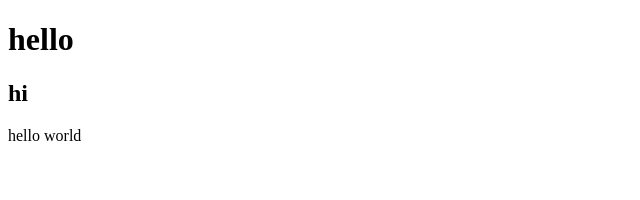
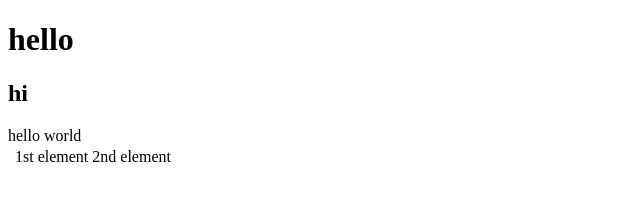
Before and after one commit to abdenour234/index, a plain HTML site: page index.html in a window 1280 px wide. Shown: the whole page, without its empty margins (0-640 px from the left). Drawn offline with Linux system fonts and the light colour scheme.

Commit message:
Update index.html added a table head

```diff
--- a/index.html
+++ b/index.html
@@ -9,5 +9,20 @@
     <h1>hello</h1>
     <h2>hi</h2>
     hello world
+    <table>
+        <thead>
+            <th>
+                <td colspan="2">
+                    1st element
+                </td>
+            <td colspan="2">
+                2nd element
+            </td>
+            </th>
+        </thead>
+        <tbody>
+
+        </tbody>
+    </table>
 </body>
 </html>
```
